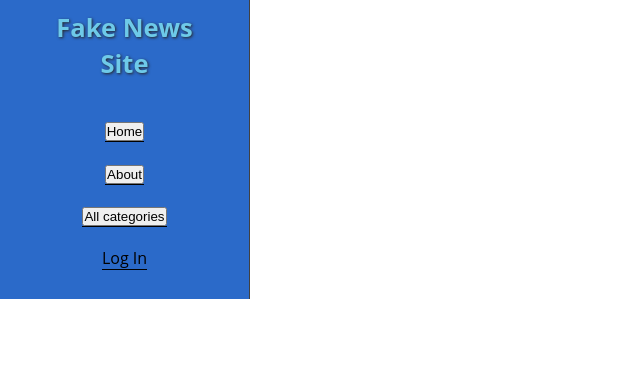
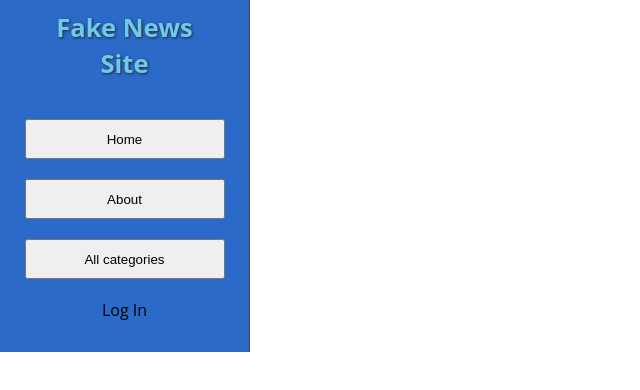
Before and after one commit to JS-goose/fake_news_react, a React (Create React App) app: page / in a window 1280 px wide. Shown: the top 390 px of the page, without its empty margins (0-640 px from the left). Built offline with nearby package versions, Linux system fonts and the light colour scheme; no server answers.

Commit message:
added basic nav button styling

```diff
--- a/src/App.css
+++ b/src/App.css
@@ -30,8 +30,14 @@ nav {
 
 .nav-links a {
   color: black;
-  border-bottom: 1px solid black;
 }
+
+.nav-links button {
+  width: 200px;
+  height: 40px;
+  cursor: pointer;
+}
+
 nav ul {
   list-style: none;
   display: flex;
```
